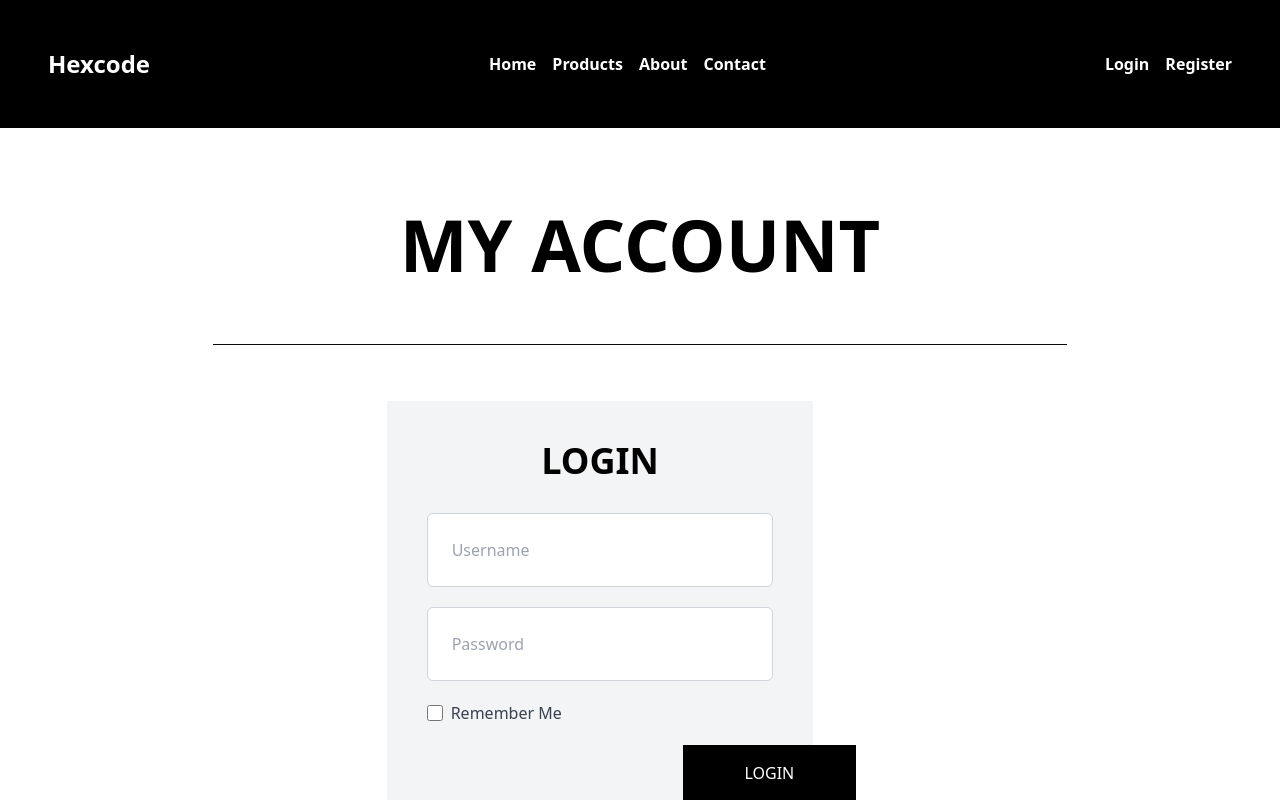
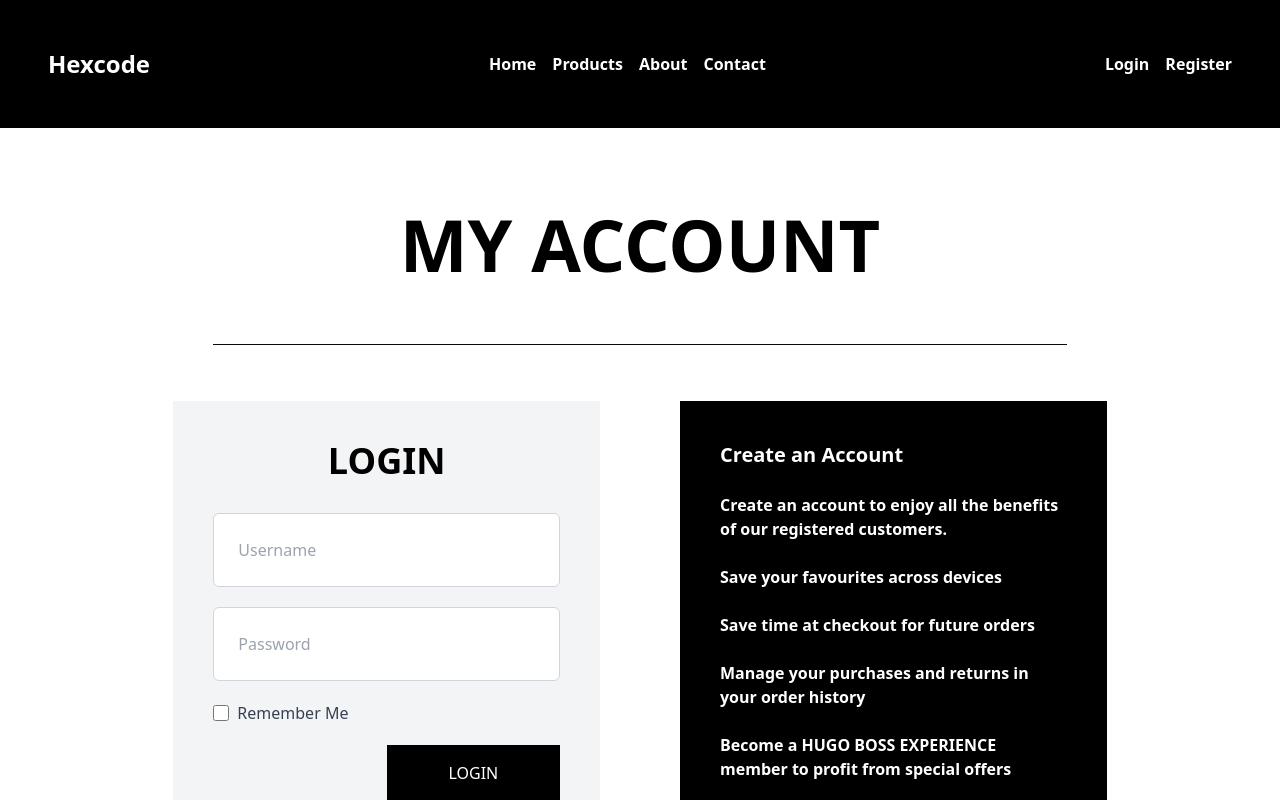
Before and after one commit to Rishabh775/React-loginPage, a React (Vite) app: page / in a window 1280 px wide. Shown: the top 800 px of the page. Built offline with nearby package versions, Linux system fonts and the light colour scheme.

Commit message:
item strech

```diff
--- a/src/pages/Login.jsx
+++ b/src/pages/Login.jsx
@@ -6,9 +6,9 @@ export default function Login() {
         <h1>MY ACCOUNT</h1>
         <hr className=" mx-auto border-neutral-950 w-4/6 mb-14 mt-16" />
       </div>
-      <div className=" flex flex-row items-center justify-center mb-48 lg:flex-col ">
-        <div className="flex  items-center justify-center   mr-20 w-2/6">
-          <div className="flex flex-col items-center w-full space-y-8  bg-gray-100 p-10">
+      <div className=" flex lg:flex-row lg:items-stretch items-center justify-center mb-48 sm:flex-col  ">
+        <div className="flex  items-center justify-center max-lg:w-2/3 w-2/6   lg:mr-20  sm:m-0">
+          <div className="flex flex-col items-center w-full h-full space-y-8  bg-gray-100 p-10">
             <h1 className="text-4xl font-bold">LOGIN</h1>
             <form className="flex flex-col w-full space-y-5">
               <input
@@ -32,13 +32,14 @@ export default function Login() {
                   Remember Me
                 </label>
               </div>
-
+              <div className="flex  justify-end">
                 <button
                   type="submit"
-                className="login ml-64  w-1/2  p-4 text-white bg-black cursor-pointer hover:scale-105  focus:outline-none focus:ring-2 focus:ring-blue-500"
+                  className="login  ali w-1/2  p-4 text-white bg-black cursor-pointer hover:scale-105  focus:outline-none focus:ring-2 focus:ring-blue-500"
                 >
                   LOGIN
                 </button>
+              </div>
               <a href="/FORGOTPASSWORD">
                 <p className="text-right text-black">Forgot Password?</p>
               </a>
@@ -46,20 +47,21 @@ export default function Login() {
           </div>
         </div>
 
-        <div className="bg-black text-white text-left w-2/6 p-10 space-y-8 ">
-          <p className="font-bold text-xl mb-8">Create an Account</p>
-          <p className="font-bold mb-4 text-base">
+        <div className=" flex justify-start  max-lg:mt-40   max-lg:w-2/3  w-2/6">
+          <div className="  bg-black text-white w-full h-full space-y-6  p-10">
+            <p className="font-bold text-xl ">Create an Account</p>
+            <p className="font-bold  text-base">
               Create an account to enjoy all the benefits of our registered
               customers.
             </p>
-          <p className="font-bold mb-4">Save your favourites across devices</p>
-          <p className="font-bold mb-4">
+            <p className="font-bold ">Save your favourites across devices</p>
+            <p className="font-bold ">
               Save time at checkout for future orders
             </p>
-          <p className="font-bold mb-4">
+            <p className="font-bold ">
               Manage your purchases and returns in your order history
             </p>
-          <p className="font-bold mb-16">
+            <p className="font-bold">
               Become a HUGO BOSS EXPERIENCE member to profit from special offers
             </p>
             <a href="/REGISTER">
@@ -69,6 +71,7 @@ export default function Login() {
             </a>
           </div>
         </div>
+      </div>
     </>
   );
 }
```
Lines whose indentation alone changed are shown as unchanged.
